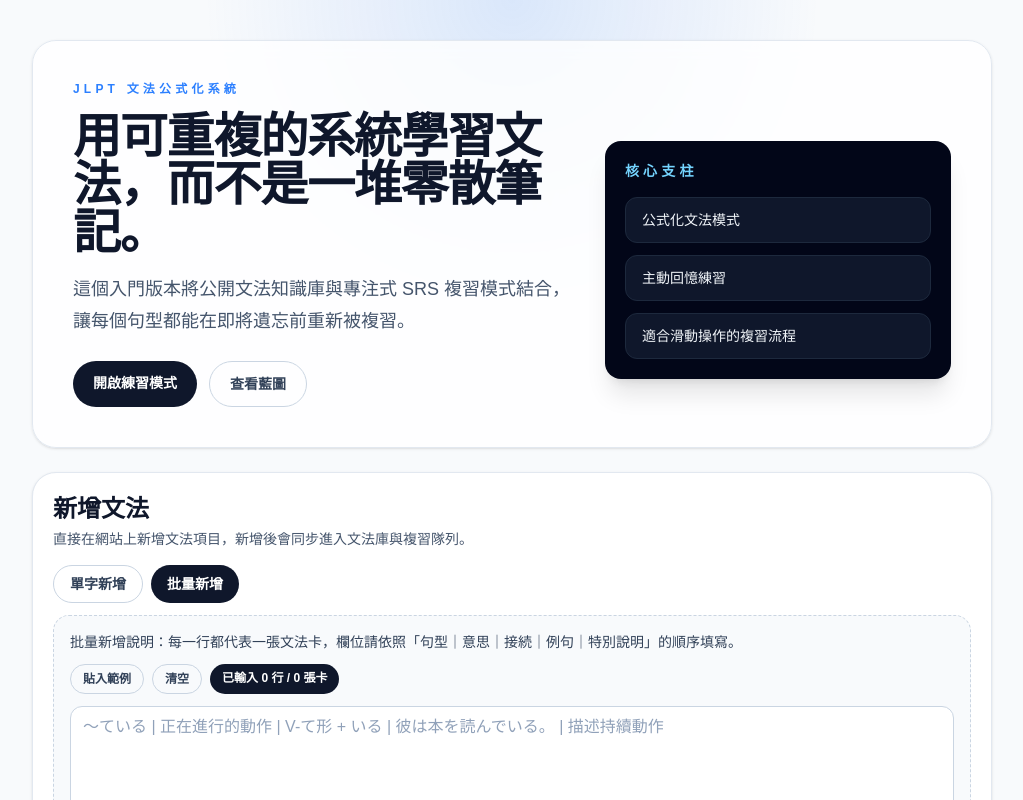
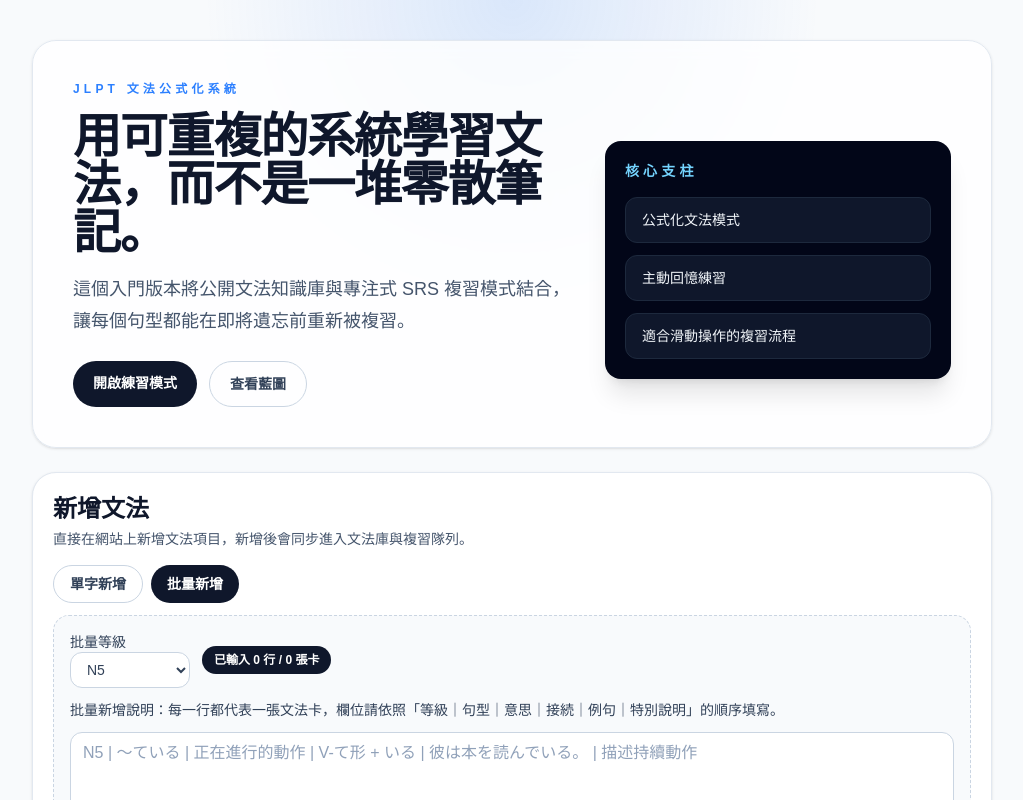
Before and after one commit to jerryleung16/jlpt-grammar, a Next.js app: page / in a window 1280 px wide. Both pictures are taken after a click on the button "批量新增". Shown: the top 800 px of the page, without its empty margins (128-1151 px from the left). Built offline with nearby package versions, Linux system fonts and the light colour scheme.

Commit message:
Add practice back button and batch level support

```diff
--- a/src/app/practice/page.tsx
+++ b/src/app/practice/page.tsx
@@ -1,9 +1,19 @@
+import Link from "next/link";
 import ReviewQueue from "@/components/srs/ReviewQueue";
 
 export default function PracticePage() {
   return (
     <main className="mx-auto flex min-h-screen w-full max-w-4xl flex-col px-4 py-10 sm:px-6 lg:px-8">
       <div className="mb-6 rounded-2xl border border-slate-200 bg-white/80 p-4 shadow-sm backdrop-blur dark:border-slate-800 dark:bg-slate-900/70">
+        <div className="mb-4">
+          <Link
+            href="/"
+            className="inline-flex items-center rounded-full border border-slate-300 bg-white px-3 py-1.5 text-sm font-semibold text-slate-700 transition hover:bg-slate-100 dark:border-slate-700 dark:bg-slate-950 dark:text-slate-200 dark:hover:bg-slate-800"
+          >
+            ← 回首頁
+          </Link>
+        </div>
+
         <p className="text-xs font-semibold uppercase tracking-[0.3em] text-blue-500">
           專注模式
         </p>
--- a/src/components/grammar/AddGrammarForm.tsx
+++ b/src/components/grammar/AddGrammarForm.tsx
@@ -12,9 +12,7 @@ const initialState = {
   specialNote: '',
 };
 
-const sampleBatchText = `〜ている | 正在進行的動作 | V-て形 + いる | 彼は本を読んでいる。 | 描述持續動作`;
-
-function parseBatchInput(batchText: string): GrammarCard[] {
+function parseBatchInput(batchText: string, batchLevel: string): GrammarCard[] {
   return batchText
     .split(/\r?\n/)
     .map((line) => line.trim())
@@ -25,11 +23,11 @@ function parseBatchInput(batchText: string): GrammarCard[] {
         .map((part) => part.trim())
         .filter(Boolean);
 
-      const [pattern, meaning, connection, example, specialNote] = parts;
+      const [level, pattern, meaning, connection, example, specialNote] = parts;
 
       return {
         id: `batch-${Date.now()}-${index}`,
-        level: 'N5',
+        level: level || batchLevel,
         pattern: pattern || '未命名句型',
         meaning: meaning || '未填寫意思',
         connection: connection || '未填寫接続',
@@ -44,6 +42,7 @@ function parseBatchInput(batchText: string): GrammarCard[] {
 export default function AddGrammarForm() {
   const [form, setForm] = useState(initialState);
   const [batchText, setBatchText] = useState('');
+  const [batchLevel, setBatchLevel] = useState('N5');
   const [message, setMessage] = useState('');
   const [entryMode, setEntryMode] = useState<'single' | 'batch'>('single');
   const batchLineCount = batchText.split(/\r?\n/).filter(Boolean).length;
@@ -52,7 +51,7 @@ export default function AddGrammarForm() {
     event.preventDefault();
 
     if (entryMode === 'batch') {
-      const parsedBatchCards = parseBatchInput(batchText);
+      const parsedBatchCards = parseBatchInput(batchText, batchLevel);
 
       if (parsedBatchCards.length === 0) {
         setMessage('批量輸入區為空，請先貼入要新增的文法內容。');
@@ -199,32 +198,34 @@ export default function AddGrammarForm() {
           </div>
         ) : (
           <div className="space-y-3 rounded-2xl border border-dashed border-slate-300 bg-slate-50 p-4 dark:border-slate-700 dark:bg-slate-950/60">
-            <p className="text-sm text-slate-700 dark:text-slate-200">
-              批量新增說明：每一行都代表一張文法卡，欄位請依照「句型｜意思｜接続｜例句｜特別說明」的順序填寫。
-            </p>
-            <div className="flex flex-wrap gap-2">
-              <button
-                type="button"
-                onClick={() => setBatchText(sampleBatchText)}
-                className="rounded-full border border-slate-300 px-3 py-1.5 text-xs font-semibold text-slate-700 transition hover:bg-slate-100 dark:border-slate-700 dark:text-slate-200 dark:hover:bg-slate-800"
-              >
-                貼入範例
-              </button>
-              <button
-                type="button"
-                onClick={() => setBatchText('')}
-                className="rounded-full border border-slate-300 px-3 py-1.5 text-xs font-semibold text-slate-700 transition hover:bg-slate-100 dark:border-slate-700 dark:text-slate-200 dark:hover:bg-slate-800"
-              >
-                清空
-              </button>
+            <div className="flex flex-wrap items-center gap-3">
+              <label className="space-y-1 text-sm text-slate-700 dark:text-slate-200">
+                <span>批量等級</span>
+                <select
+                  value={batchLevel}
+                  onChange={(event) => setBatchLevel(event.target.value)}
+                  className="w-full rounded-xl border border-slate-300 bg-white px-3 py-2 outline-none dark:border-slate-700 dark:bg-slate-900"
+                >
+                  <option>N5</option>
+                  <option>N4</option>
+                  <option>N3</option>
+                  <option>N2</option>
+                  <option>N1</option>
+                </select>
+              </label>
               <span className="rounded-full bg-slate-900 px-3 py-1.5 text-xs font-semibold text-white dark:bg-blue-500">
                 已輸入 {batchLineCount} 行 / {batchLineCount} 張卡
               </span>
             </div>
+
+            <p className="text-sm text-slate-700 dark:text-slate-200">
+              批量新增說明：每一行都代表一張文法卡，欄位請依照「等級｜句型｜意思｜接続｜例句｜特別說明」的順序填寫。
+            </p>
+
             <textarea
               value={batchText}
               onChange={(event) => setBatchText(event.target.value)}
-              placeholder="〜ている | 正在進行的動作 | V-て形 + いる | 彼は本を読んでいる。 | 描述持續動作"
+              placeholder="N5 | 〜ている | 正在進行的動作 | V-て形 + いる | 彼は本を読んでいる。 | 描述持續動作"
               rows={10}
               className="min-h-40 w-full rounded-xl border border-slate-300 bg-white px-3 py-2 text-slate-900 outline-none placeholder:text-slate-400 dark:border-slate-700 dark:bg-slate-900 dark:text-slate-100 dark:placeholder:text-slate-500"
             />
```
